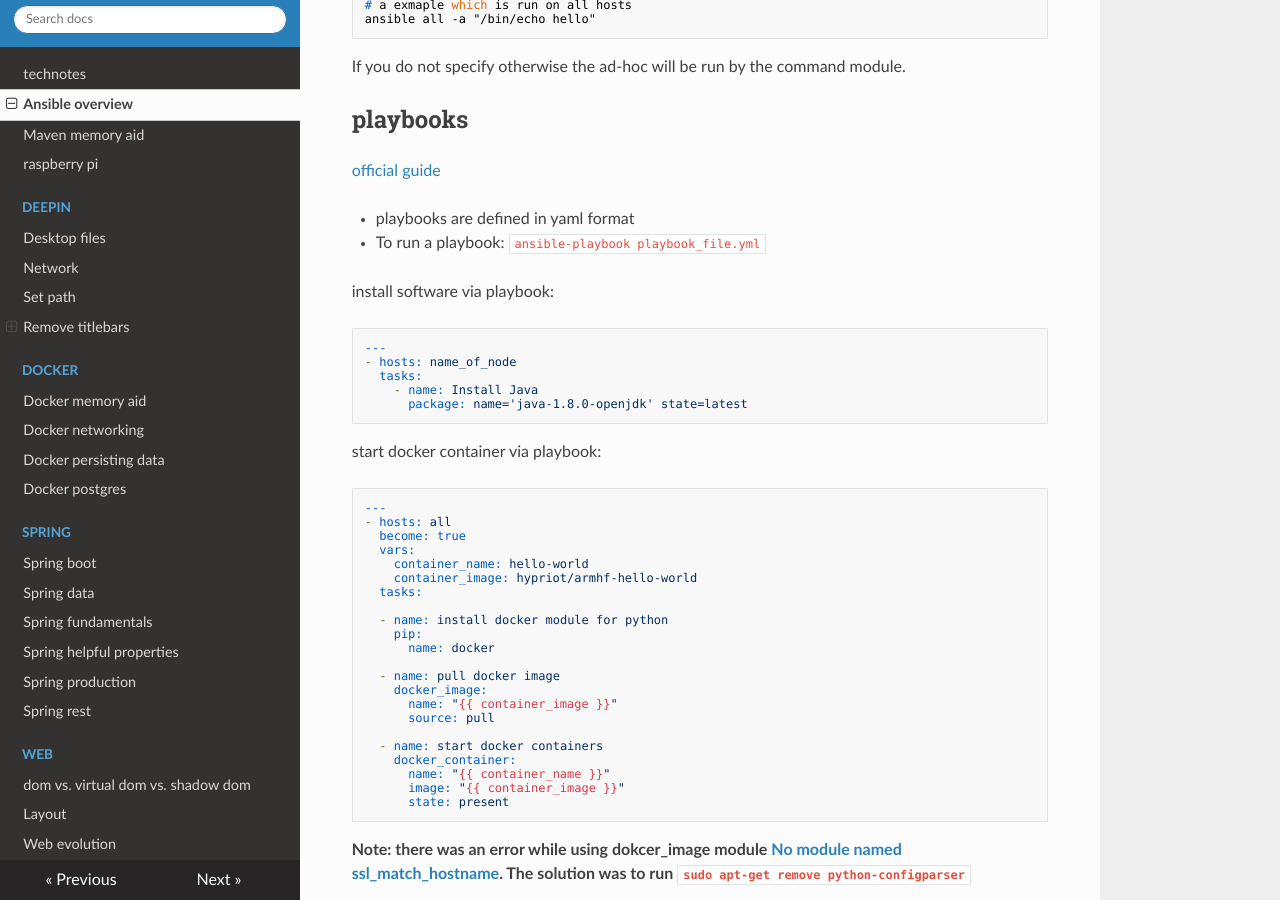
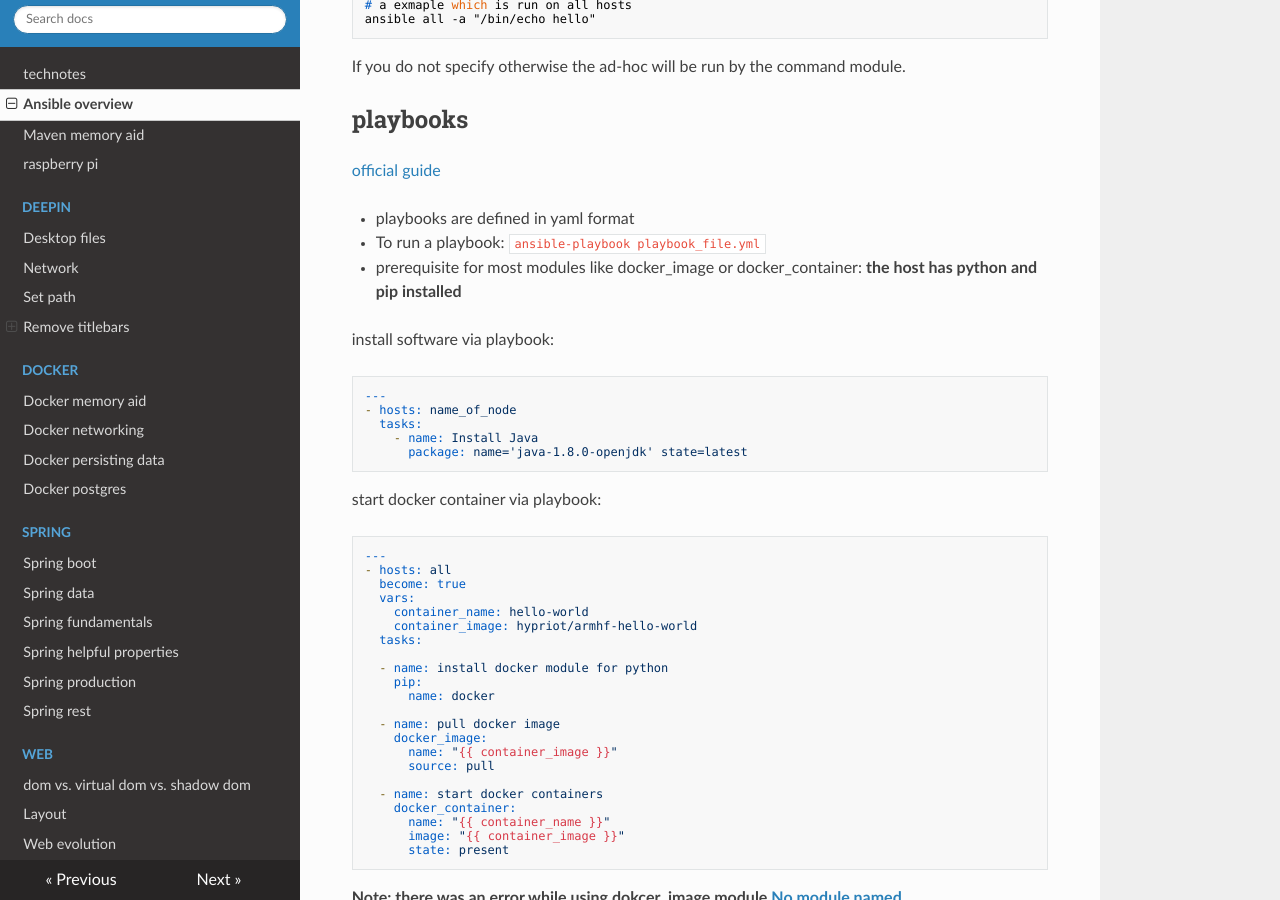
Before and after one commit to organicaudio/useful-code-snippets2, an MkDocs documentation site: the page built from docs/ansible-overview.md, in a window 1280 px wide and 900 px high, scrolled down 1714 px. Built offline with MkDocs 1.6.1, drawn with Linux system fonts in a browser that asks for light colours; nearby versions of some CDN libraries.

Commit message:
info on pip and python

```diff
--- a/docs/ansible-overview.md
+++ b/docs/ansible-overview.md
@@ -84,6 +84,7 @@ If you do not specify otherwise the ad-hoc will be run by the command module.
 
 - playbooks are defined in yaml format
 - To run a playbook: `ansible-playbook playbook_file.yml`
+- prerequisite for most modules like docker_image or docker_container: **the host has python and pip installed**
 
 install software via playbook:
 
```
